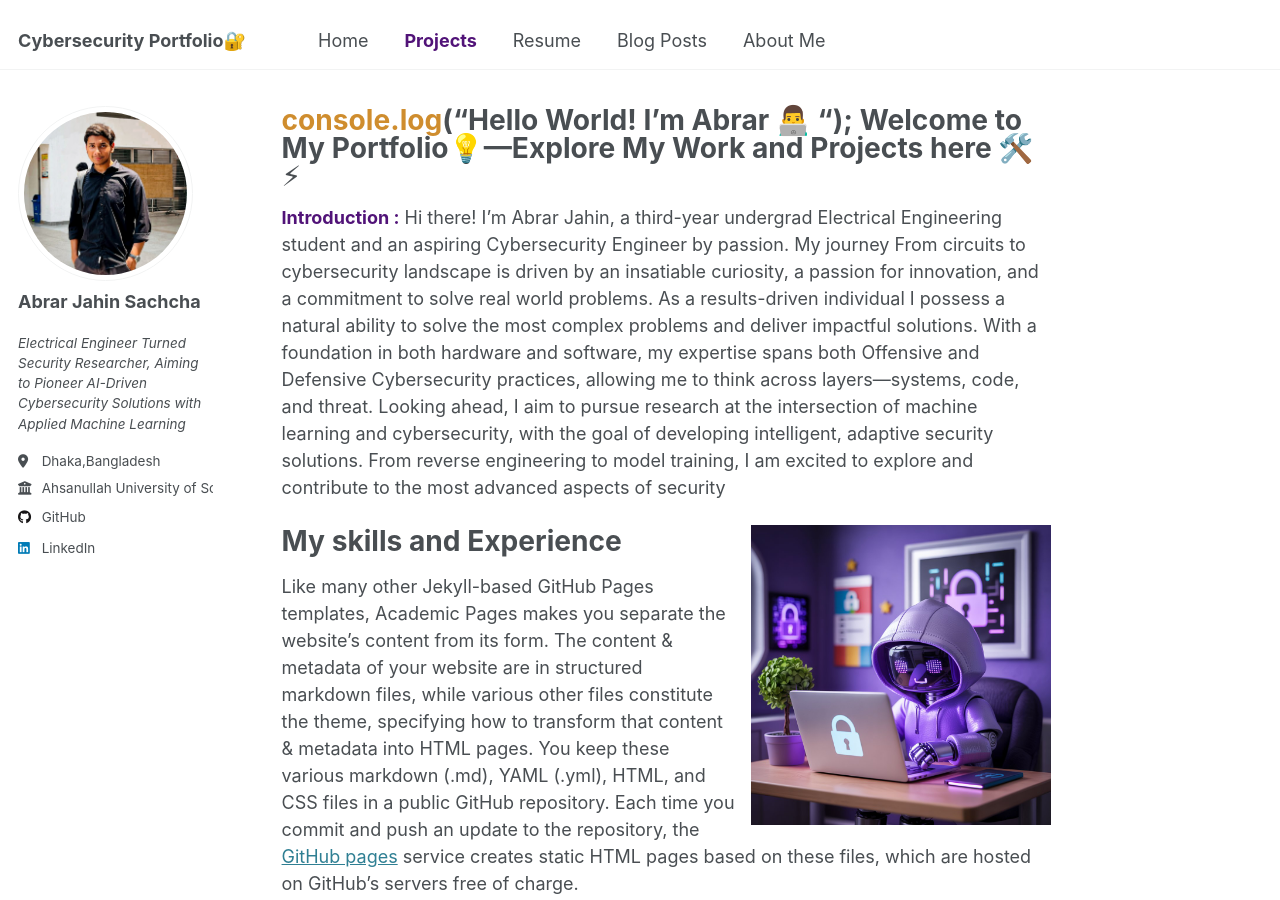
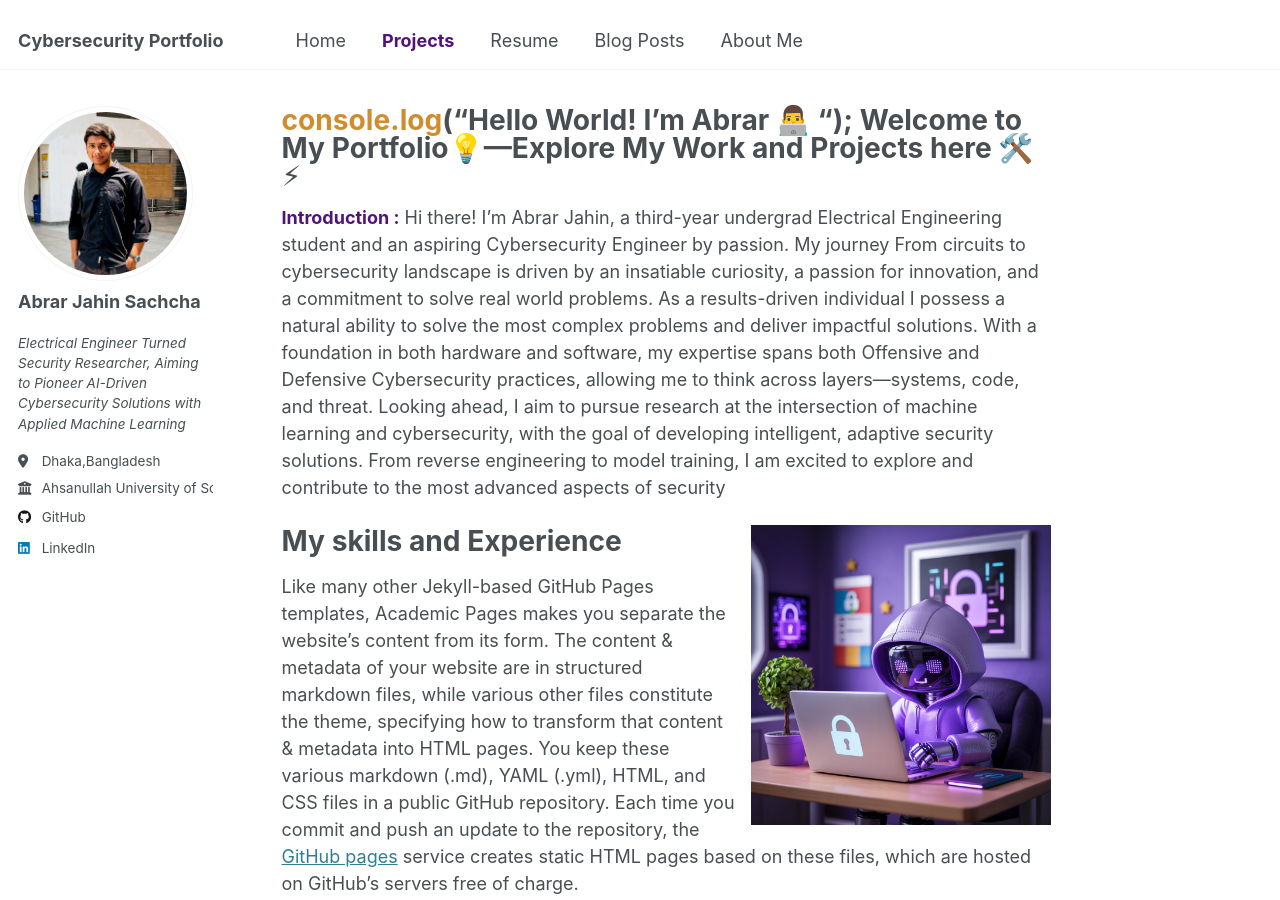
Before and after one commit to AbrarJahin7/cyberportfolio.github.io, a Jekyll site: the page built from _pages/about.md, in a window 1280 px wide and 900 px high. Built offline with Jekyll 4.4.1, drawn with Linux system fonts in a browser that asks for light colours.

```diff
--- a/_config.yml
+++ b/_config.yml
@@ -9,7 +9,7 @@
 # Basic Site Settings
 locale                   : "en-US"
 site_theme               : "default"
-title                    : "Cybersecurity Portfolio🔐"
+title                    : "Cybersecurity Portfolio"
 title_separator          : "-"
 name                     : &name "Your Name"
 description              : &description "personal description"
```
